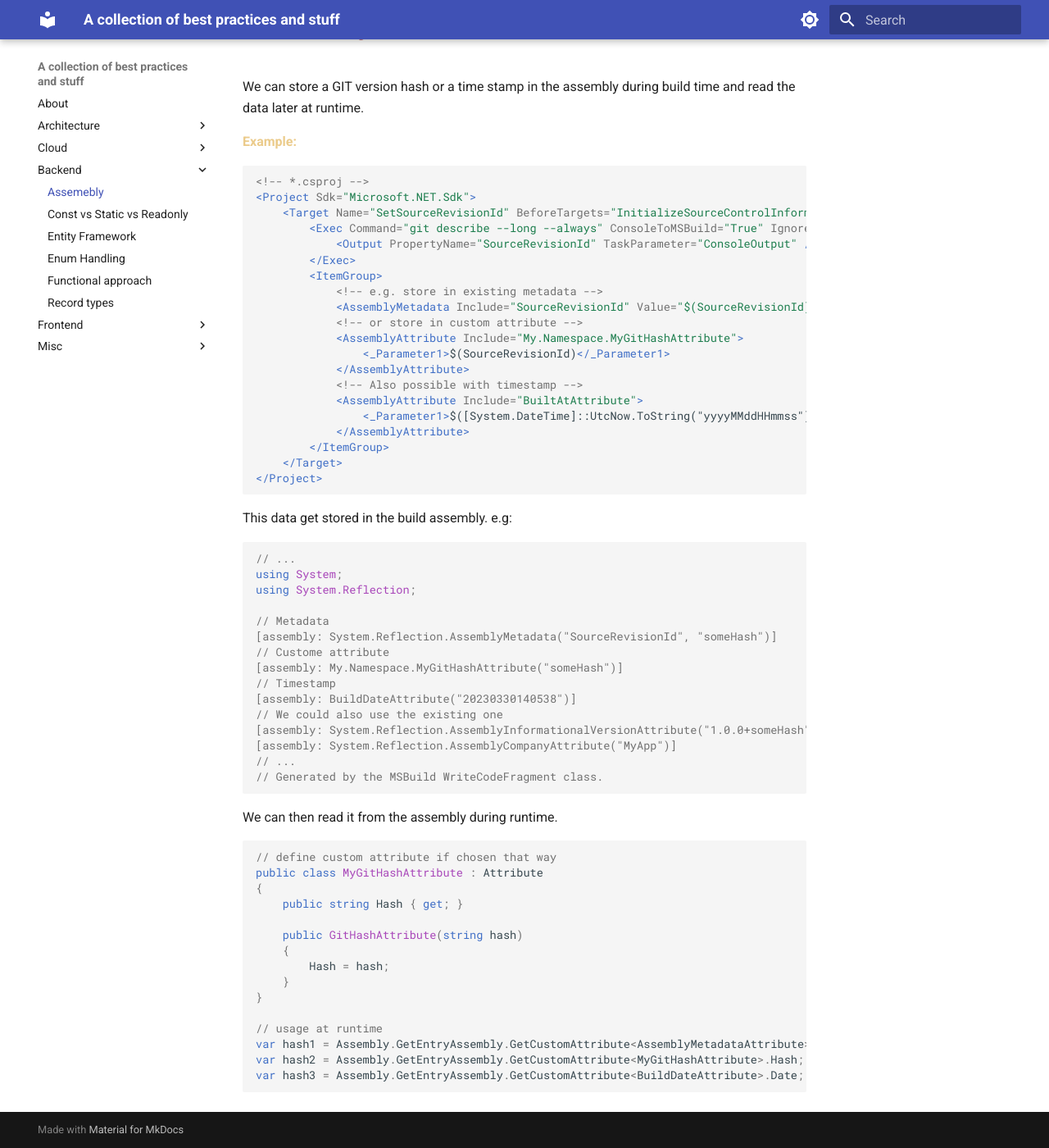
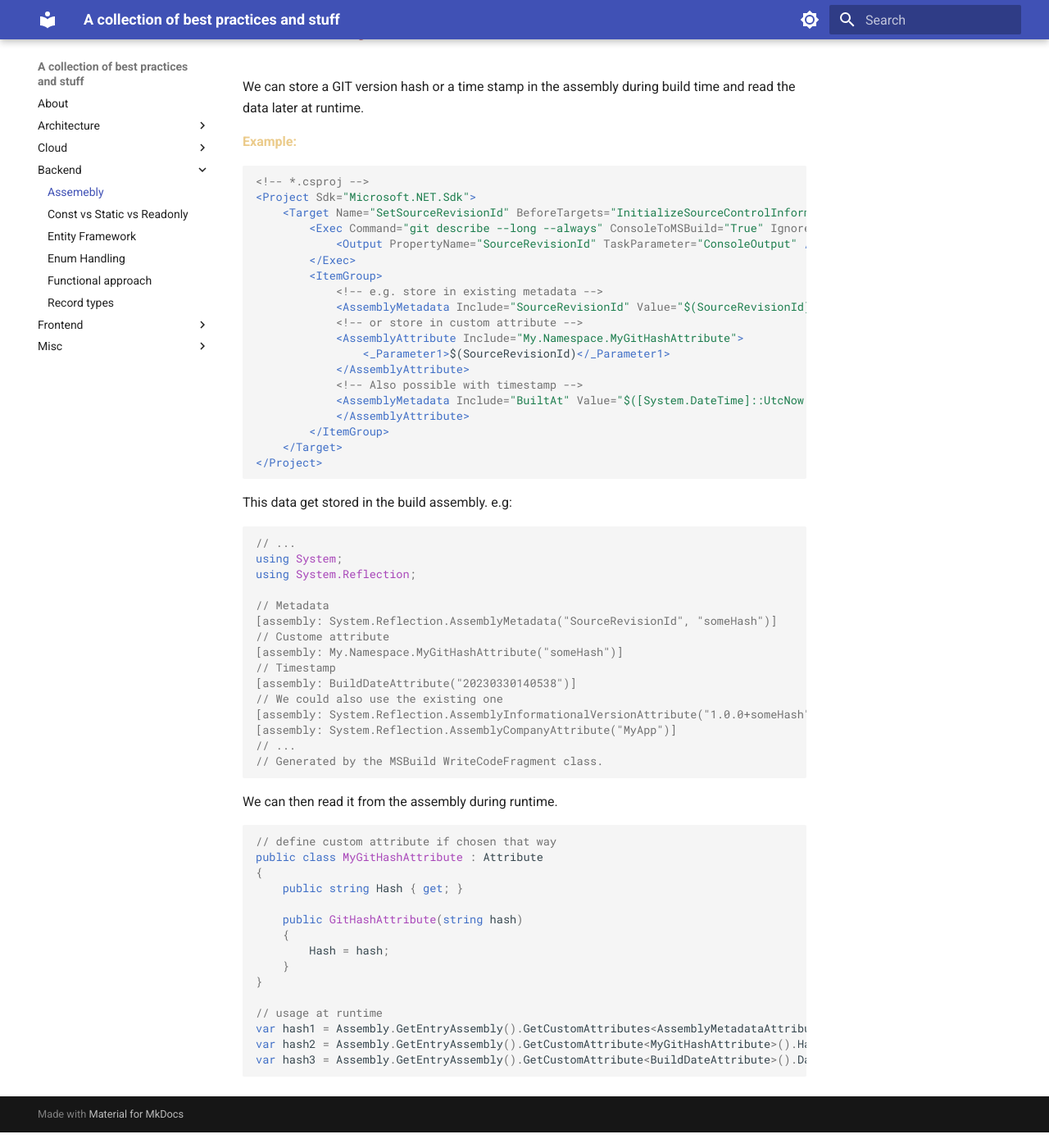
Before and after one commit to toeggel/ReadTheDocs, an MkDocs documentation site: the page built from docs/backend/build-versions.md, in a window 1280 px wide and 1400 px high, scrolled down 127 px. Shown: the whole window at 82% size. Built offline with MkDocs 1.6.1 and Material for MkDocs 9.7.7, drawn with Linux system fonts in a browser that asks for light colours.

Commit message:
Minor corrections and doc updates

````diff
--- a/docs/backend/build-versions.md
+++ b/docs/backend/build-versions.md
@@ -22,8 +22,7 @@ We can store a GIT version hash or a time stamp in the assembly during build tim
 	            <_Parameter1>$(SourceRevisionId)</_Parameter1>
             </AssemblyAttribute>
 	        <!-- Also possible with timestamp -->
-			<AssemblyAttribute Include="BuiltAtAttribute">
-				<_Parameter1>$([System.DateTime]::UtcNow.ToString("yyyyMMddHHmmss"))</_Parameter1>
+			<AssemblyMetadata Include="BuiltAt" Value="$([System.DateTime]::UtcNow.ToString('yyyy-MM-dd HH:mm:ss'))" />
 			</AssemblyAttribute>
         </ItemGroup>
     </Target>
@@ -63,7 +62,7 @@ public class MyGitHashAttribute : Attribute
 }
 
 // usage at runtime
-var hash1 = Assembly.GetEntryAssembly.GetCustomAttribute<AssemblyMetadataAttribute>.Value;
-var hash2 = Assembly.GetEntryAssembly.GetCustomAttribute<MyGitHashAttribute>.Hash;
-var hash3 = Assembly.GetEntryAssembly.GetCustomAttribute<BuildDateAttribute>.Date;
+var hash1 = Assembly.GetEntryAssembly().GetCustomAttributes<AssemblyMetadataAttribute>.FirstOrDefault().Value;
+var hash2 = Assembly.GetEntryAssembly().GetCustomAttribute<MyGitHashAttribute>().Hash;
+var hash3 = Assembly.GetEntryAssembly().GetCustomAttribute<BuildDateAttribute>().Date;
 ```
````
Also changed, not shown: docs/misc/misc.md (+1 -4 lines), docs/misc/security.md (added, +3 -0 lines), docs/assets/Access-Control-Diagram.png (added), 1 other file.
